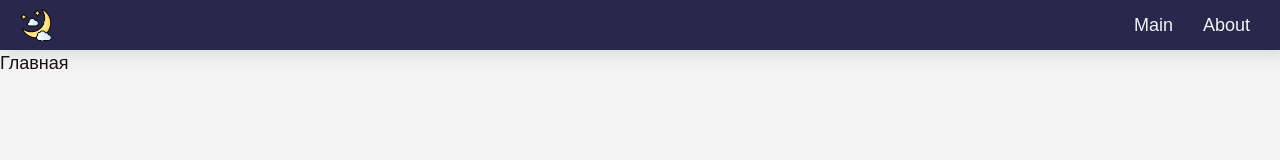
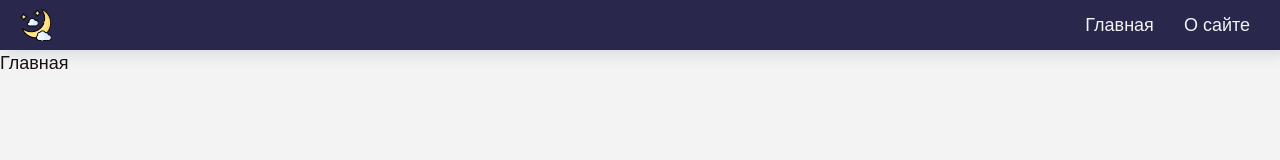
Before and after one commit to wan6sta/boosty, a React app: page / in a window 1280 px wide. Shown: the top 160 px of the page. Built offline with nearby package versions, Linux system fonts and the light colour scheme; a web font is replaced by a local one.

Commit message:
Button refactor.

```diff
--- a/src/shared/ui/Button/Button.module.scss
+++ b/src/shared/ui/Button/Button.module.scss
@@ -1,3 +1,12 @@
 .Button {
+  display: flex;
+  align-items: center;
+  justify-content: center;
+  max-height: 30px;
+  padding: 10px;
+}
 
+.clear {
+  max-height: none;
+  padding: 0;
 }
--- a/src/shared/ui/Button/Button.tsx
+++ b/src/shared/ui/Button/Button.tsx
@@ -3,7 +3,7 @@ import {cn} from 'shared/lib/classNames/cn'
 import cls from './Button.module.scss'
 
 export const enum ButtonMods {
-
+  'CLEAR' = 'clear'
 }
 
 interface ButtonProps extends ButtonHTMLAttributes<HTMLButtonElement> {
--- a/src/widgets/Navbar/ui/Navbar.tsx
+++ b/src/widgets/Navbar/ui/Navbar.tsx
@@ -1,8 +1,8 @@
 import {FC} from 'react'
 import {cn} from 'shared/lib/classNames/cn'
+import {AppLink, AppLinkMods} from "shared/ui/AppLink/AppLink"
+import {ThemeSwitcher} from "widgets/ThemeSwitcher"
 import cls from './Navbar.module.scss'
-import {AppLink, AppLinkMods} from "shared/ui/AppLink/AppLink";
-import {ThemeSwitcher} from "widgets/ThemeSwitcher";
 
 interface NavbarProps {
   className?: string
@@ -11,12 +11,14 @@ interface NavbarProps {
 export const Navbar: FC<NavbarProps> = (props) => {
   const {className} = props
 
-  return <div className={cn(cls.Navbar, {}, [className])}>
-    <ThemeSwitcher/>
+  return (
+    <div className={cn(cls.Navbar, {}, [className])}>
+      <ThemeSwitcher/>
 
-    <div className={cls.links}>
-      <AppLink mode={AppLinkMods.LIGHT} to='/'>Main</AppLink>
-      <AppLink mode={AppLinkMods.LIGHT} to='/about'>About</AppLink>
+      <div className={cls.links}>
+        <AppLink mode={AppLinkMods.LIGHT} to='/'>Главная</AppLink>
+        <AppLink mode={AppLinkMods.LIGHT} to='/about'>О сайте</AppLink>
+      </div>
     </div>
-  </div>
+  )
 }
--- a/src/widgets/ThemeSwitcher/ui/ThemeSwitcher.tsx
+++ b/src/widgets/ThemeSwitcher/ui/ThemeSwitcher.tsx
@@ -1,7 +1,7 @@
 import {FC} from 'react'
 import {cn} from 'shared/lib/classNames/cn'
-import {AppTheme, useTheme} from "app/providers/ThemeProvider";
-import {Button} from "shared/ui/Button/Button";
+import {AppTheme, useTheme} from "app/providers/ThemeProvider"
+import {Button, ButtonMods} from "shared/ui/Button/Button"
 import lightIcon from 'shared/assets/icons/light.png'
 import darkIcon from 'shared/assets/icons/dark.png'
 import cls from './ThemeSwitcher.module.scss'
@@ -19,6 +19,7 @@ export const ThemeSwitcher: FC<ThemeSwitcherProps> = (props) => {
     <Button
       className={cn(cls.ThemeSwitcher, {}, [className])}
       onClick={toggleTheme}
+      mods={ButtonMods.CLEAR}
     >
       {
         theme === AppTheme.LIGHT
```
